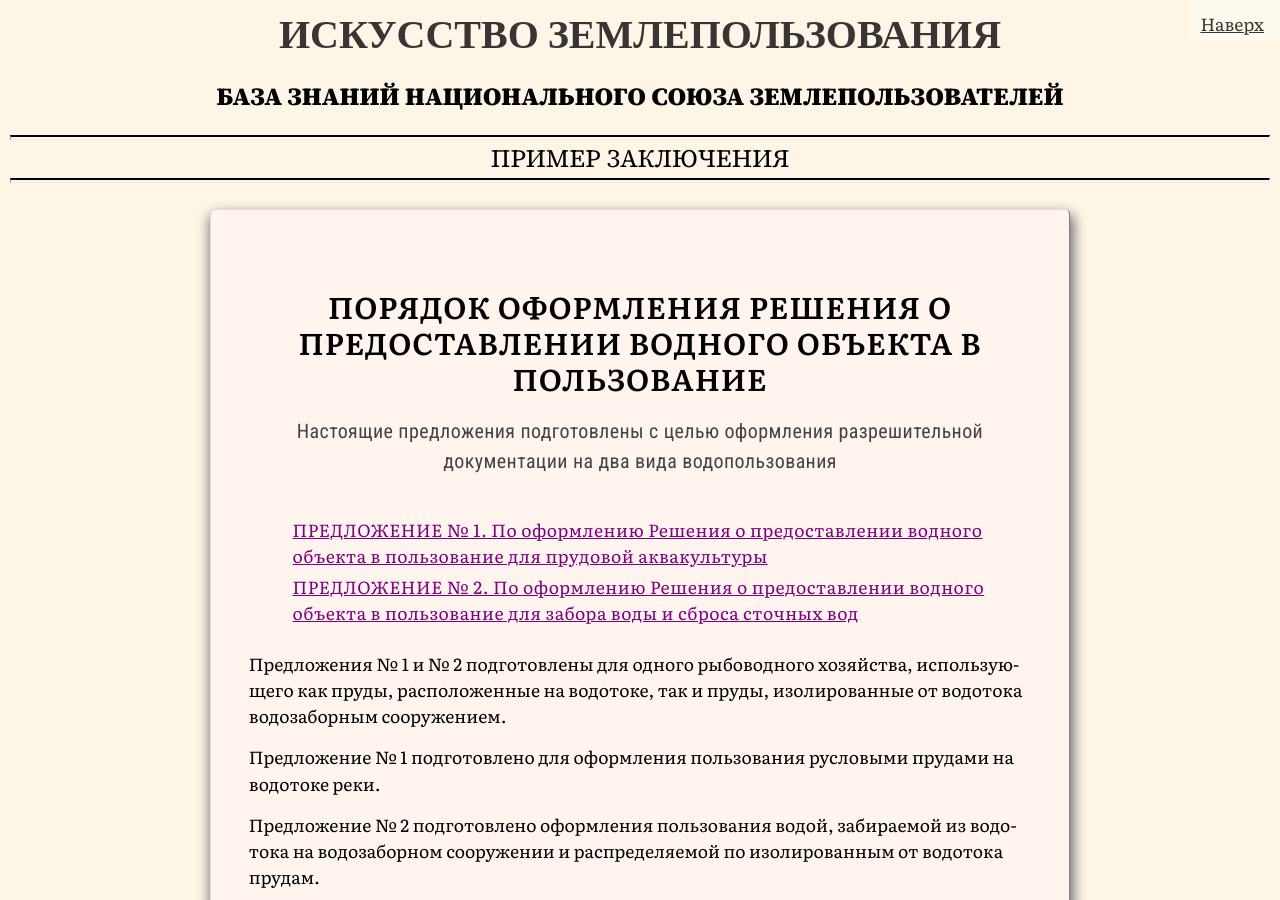
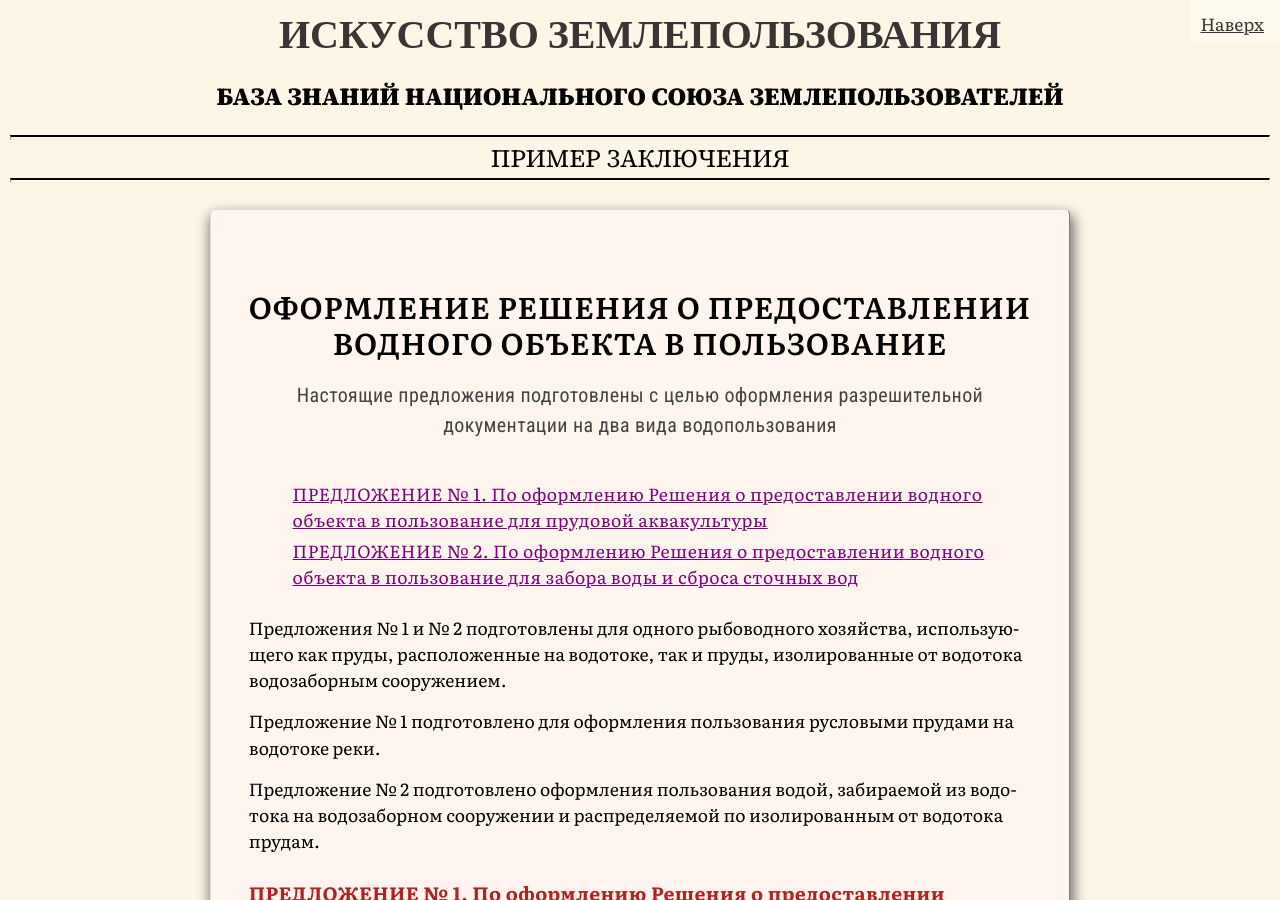
Before and after one commit to SergSi/land-use-art, a Jekyll site: the page built from _posts/2026-02-12-vod.md, in a window 1280 px wide and 900 px high. Built offline with Jekyll 4.4.1, drawn with Linux system fonts in a browser that asks for light colours; some web fonts are replaced.

Commit message:
Update 2026-02-12-vod.md

```diff
--- a/_posts/2026-02-12-vod.md
+++ b/_posts/2026-02-12-vod.md
@@ -1,5 +1,5 @@
 ---
-title: Порядок оформления решения о предоставлении водного объекта в пользование
+title: Оформление решения о предоставлении водного объекта в пользование
 layout: doc
 class: expert
 summary: "Настоящие предложения подготовлены с целью оформления разрешительной документации на два вида водопользования"
```
